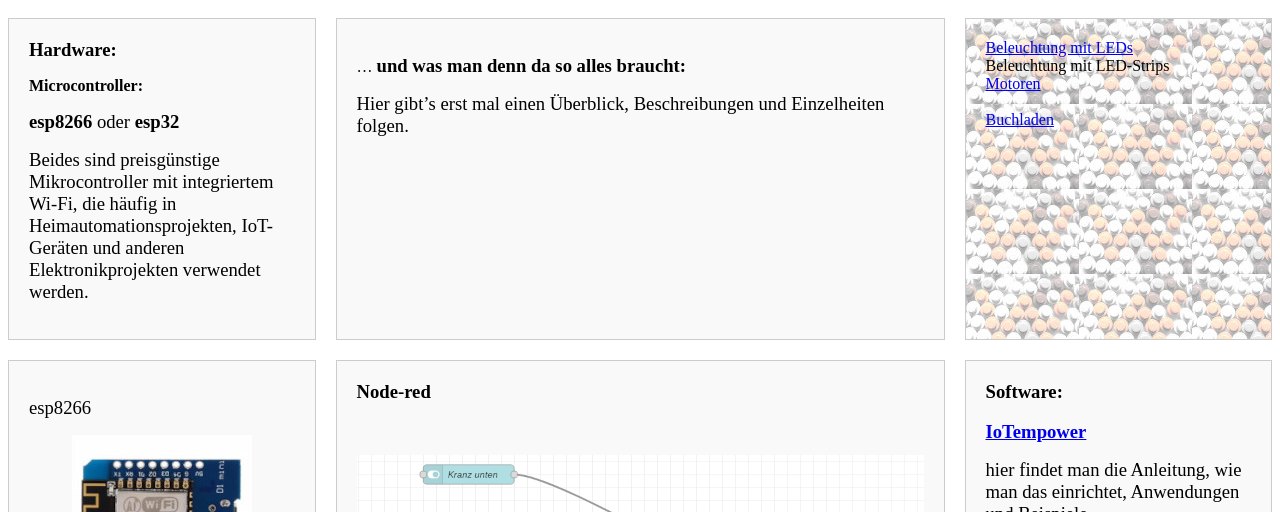
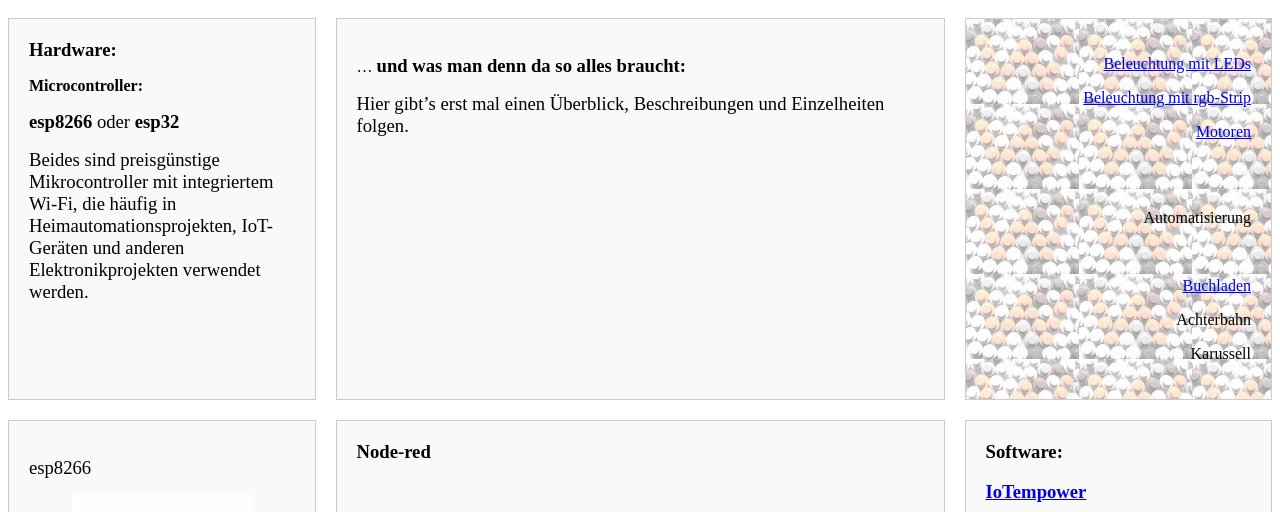
Before and after one commit to norbisrath/norbisrath.github.io, a plain HTML site: page automation.html in a window 1280 px wide. Shown: the part 216-728 px from the top of the page. Drawn offline with Linux system fonts and the light colour scheme.

Commit message:
automation neue links eingefügt

```diff
--- a/automation.html
+++ b/automation.html
@@ -66,10 +66,13 @@
         </div>
          <div class="cell gekachelter-hintergrund-zelle">
              <!-- 1.3 -->
-             <a href="http://norbisrath.de/beleuchtung.html">Beleuchtung mit LEDs </a><br>
-            Beleuchtung mit LED-Strips <br>
-            <a href="http://norbisrath.de/motoren.html">Motoren </a><br><br>
-            <a href="http://norbisrath.de/buchladen.html">Buchladen</a><br>
+             <p style="text-align: right;"> <a href="http://norbisrath.de/beleuchtung.html">Beleuchtung mit LEDs </a><br></p>
+             <p style="text-align: right;"> <a href="http://norbisrath.de/rgbstrip.html">Beleuchtung mit rgb-Strip </a><br></p>
+             <p style="text-align: right;"> <a href="http://norbisrath.de/motoren.html">Motoren </a></p><br><br>
+             <p style="text-align: right;"> Automatisierung </p><br>
+             <p style="text-align: right;"> <a href="http://norbisrath.de/buchladen.html">Buchladen</a></p>
+             <p style="text-align: right;"> Achterbahn</p>
+             <p style="text-align: right;"> Karussell</p>
         </div>
 
 <!-- Zweite Zeile -->
```
